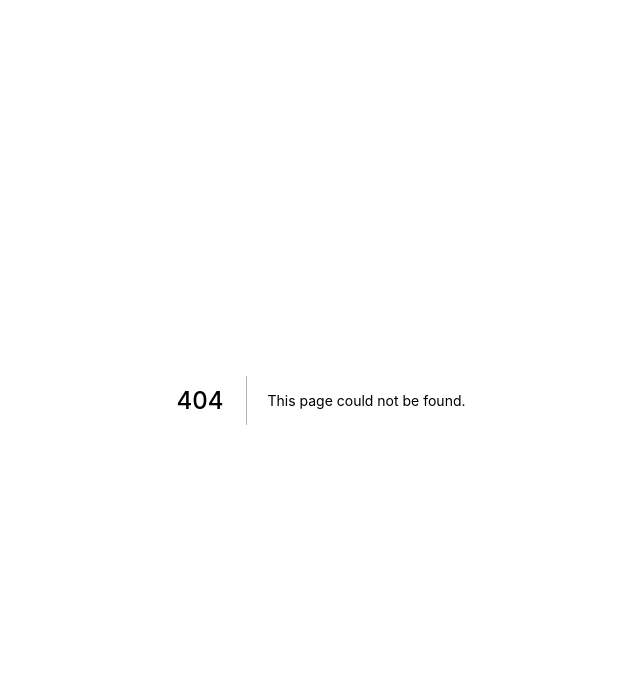
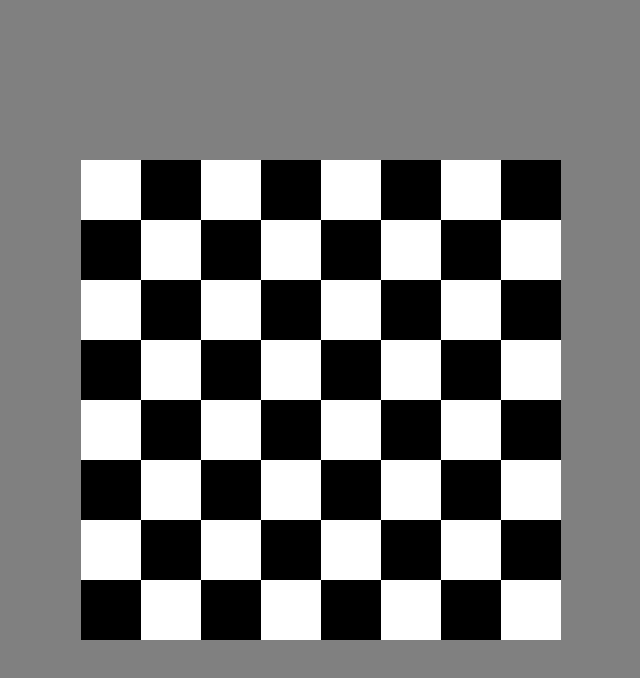
Before and after one commit to joaopedroalb/challenges-study, a Next.js app: page /challenger-1 in a window 1280 px wide. Before the commit this address had no page. Shown: the top 678 px of the page, without its empty margins (319-959 px from the left). Built offline with nearby package versions, Linux system fonts and the light colour scheme.

Commit message:
Upload all

```diff
--- /dev/null
+++ b/components/challenge-1/square/index.module.css
@@ -0,0 +1,4 @@
+.container{
+    min-width: 60px;
+    height: 60px;
+}
--- /dev/null
+++ b/components/challenge-1/square/index.tsx
@@ -0,0 +1,9 @@
+import styles from './index.module.css'
+
+export default function Square(props:{isWhite:boolean}){
+    return(
+        <div className={styles.container} style={props.isWhite? {backgroundColor:"#fff"}:{backgroundColor:"#000"}}>
+            <div></div>
+        </div>
+    )
+}
--- a/pages/api/hello.ts
+++ /dev/null
@@ -1,13 +0,0 @@
-// Next.js API route support: https://nextjs.org/docs/api-routes/introduction
-import type { NextApiRequest, NextApiResponse } from 'next'
-
-type Data = {
-  name: string
-}
-
-export default function handler(
-  req: NextApiRequest,
-  res: NextApiResponse<Data>
-) {
-  res.status(200).json({ name: 'John Doe' })
-}
--- /dev/null
+++ b/pages/challenger-1.tsx
@@ -0,0 +1,100 @@
+import { useState } from 'react'
+import Square from '../components/challenge-1/square'
+import styles from '../styles/challengeone.module.css'
+
+
+export default function challengerOne(){
+    let isWhite = false;
+
+    function getIsWhite(){
+        isWhite = !isWhite;
+        return isWhite;
+    }
+    return (
+        <div className={styles.container}>
+            <div className={styles.board}>
+                <div className={styles.row}>
+                <Square isWhite={getIsWhite()}/>
+                <Square isWhite={getIsWhite()}/>
+                <Square isWhite={getIsWhite()}/>
+                <Square isWhite={getIsWhite()}/>
+                <Square isWhite={getIsWhite()}/>
+                <Square isWhite={getIsWhite()}/>
+                <Square isWhite={getIsWhite()}/>
+                <Square isWhite={getIsWhite()}/>
+                </div>
+                <div className={styles.row}>
+                <Square isWhite={!getIsWhite()}/>
+                <Square isWhite={!getIsWhite()}/>
+                <Square isWhite={!getIsWhite()}/>
+                <Square isWhite={!getIsWhite()}/>
+                <Square isWhite={!getIsWhite()}/>
+                <Square isWhite={!getIsWhite()}/>
+                <Square isWhite={!getIsWhite()}/>
+                <Square isWhite={!getIsWhite()}/>
+                </div>
+                <div className={styles.row}>
+                <Square isWhite={getIsWhite()}/>
+                <Square isWhite={getIsWhite()}/>
+                <Square isWhite={getIsWhite()}/>
+                <Square isWhite={getIsWhite()}/>
+                <Square isWhite={getIsWhite()}/>
+                <Square isWhite={getIsWhite()}/>
+                <Square isWhite={getIsWhite()}/>
+                <Square isWhite={getIsWhite()}/>
+                </div>
+                <div className={styles.row}>
+                <Square isWhite={!getIsWhite()}/>
+                <Square isWhite={!getIsWhite()}/>
+                <Square isWhite={!getIsWhite()}/>
+                <Square isWhite={!getIsWhite()}/>
+                <Square isWhite={!getIsWhite()}/>
+                <Square isWhite={!getIsWhite()}/>
+                <Square isWhite={!getIsWhite()}/>
+                <Square isWhite={!getIsWhite()}/>
+                </div>
+                <div className={styles.row}>
+                <Square isWhite={getIsWhite()}/>
+                <Square isWhite={getIsWhite()}/>
+                <Square isWhite={getIsWhite()}/>
+                <Square isWhite={getIsWhite()}/>
+                <Square isWhite={getIsWhite()}/>
+                <Square isWhite={getIsWhite()}/>
+                <Square isWhite={getIsWhite()}/>
+                <Square isWhite={getIsWhite()}/>
+                </div>
+                <div className={styles.row}>
+                <Square isWhite={!getIsWhite()}/>
+                <Square isWhite={!getIsWhite()}/>
+                <Square isWhite={!getIsWhite()}/>
+                <Square isWhite={!getIsWhite()}/>
+                <Square isWhite={!getIsWhite()}/>
+                <Square isWhite={!getIsWhite()}/>
+                <Square isWhite={!getIsWhite()}/>
+                <Square isWhite={!getIsWhite()}/>
+                </div>
+                <div className={styles.row}>
+                <Square isWhite={getIsWhite()}/>
+                <Square isWhite={getIsWhite()}/>
+                <Square isWhite={getIsWhite()}/>
+                <Square isWhite={getIsWhite()}/>
+                <Square isWhite={getIsWhite()}/>
+                <Square isWhite={getIsWhite()}/>
+                <Square isWhite={getIsWhite()}/>
+                <Square isWhite={getIsWhite()}/>
+                </div>
+                <div className={styles.row}>
+                <Square isWhite={!getIsWhite()}/>
+                <Square isWhite={!getIsWhite()}/>
+                <Square isWhite={!getIsWhite()}/>
+                <Square isWhite={!getIsWhite()}/>
+                <Square isWhite={!getIsWhite()}/>
+                <Square isWhite={!getIsWhite()}/>
+                <Square isWhite={!getIsWhite()}/>
+                <Square isWhite={!getIsWhite()}/>
+                </div>
+
+            </div>
+        </div>
+    )
+}
--- /dev/null
+++ b/styles/challengeone.module.css
@@ -0,0 +1,17 @@
+.container{
+    width: 100%;
+    height: 100vh;
+    display: flex;
+    align-items: center;
+    justify-content: center;
+    background-color: gray;
+}
+
+.board{
+    display: flex;
+    flex-direction: column;
+}
+
+.row{
+    display: flex;
+}
```
Also changed, not shown: pages/index.tsx (+1 -62 lines), styles/Home.module.css (deleted, +0 -121 lines), next-env.d.ts, 1 other file (tests, documents, lock files or other folders).
